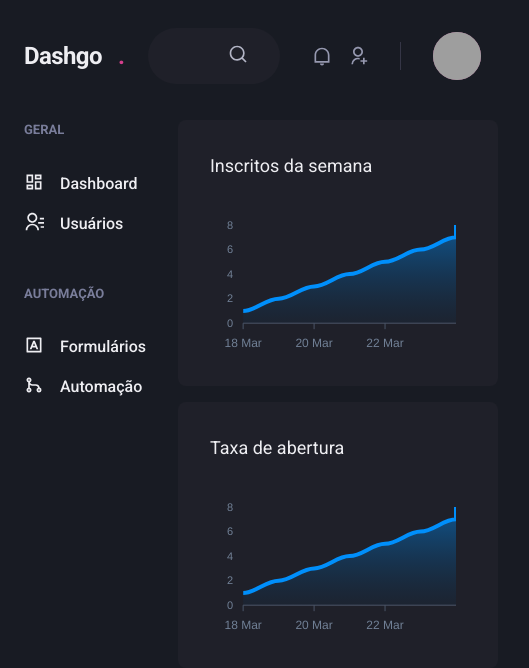
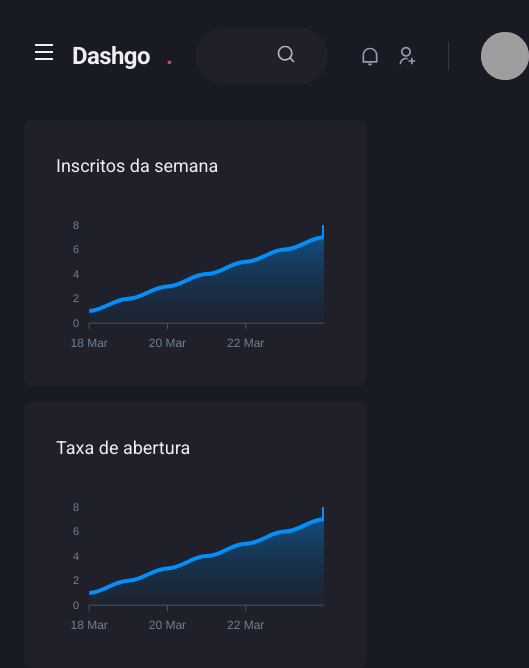
Before and after one commit to iago-abner/dashgo, a Next.js app: page /dashboard in a window 390 px wide. Shown: the top 668 px of the page, 529 px wide, since content can reach past the window. Built offline with nearby package versions, Linux system fonts and the light colour scheme; grey boxes are pictures that could not be loaded.

Commit message:
responsive sidebar

```diff
--- a/src/components/Header/index.tsx
+++ b/src/components/Header/index.tsx
@@ -1,10 +1,14 @@
-import {Flex, useBreakpointValue} from '@chakra-ui/react'
+import {Flex, Icon, IconButton, useBreakpointValue} from '@chakra-ui/react'
+import { RiMenuLine } from 'react-icons/ri'
+import { useSidebarDrawer } from '../../contexts/SidebarDrawerContext'
 import { Logo } from './Logo'
 import { NotificationNav } from './NotificationNav'
 import { Profile } from './Profile'
 import { SearchBox } from './SearchBox'
 
 export function Header(){
+  const { onOpen } = useSidebarDrawer()
+
   const isWideVersion = useBreakpointValue({
     base: false,
     lg: true,
@@ -20,6 +24,19 @@
       px="6"
       align="center"
       >
+        { !isWideVersion && (
+          <IconButton
+            aria-label = "open navigation"
+            icon={<Icon as={RiMenuLine}/>}
+            fontSize="24"
+            variant="unstyled"
+            onClick={onOpen}
+            mr="2"
+          >
+
+          </IconButton>
+        )}
+
         <Logo/>
         <SearchBox/>
 
--- a/src/components/Sidebar/index.tsx
+++ b/src/components/Sidebar/index.tsx
@@ -1,10 +1,31 @@
-import { Box, Stack, Text, Link, Icon } from "@chakra-ui/react";
-import { RiContactsLine, RiDashboardLine, RiGitMergeLine, RiInputMethodLine } from "react-icons/ri";
-import { NavLink } from "./NavLink";
-import { NavSection } from "./NavSection";
+import { Box, Drawer, DrawerBody, DrawerCloseButton, DrawerOverlay, useBreakpointValue, DrawerContent, DrawerHeader  } from "@chakra-ui/react";
+import { useSidebarDrawer } from "../../contexts/SidebarDrawerContext";
 import { SidebarNav } from "./SidebarNav";
 
 export function Sidebar(){
+  const {isOpen, onClose} = useSidebarDrawer()
+
+  const isDrawerSidebar = useBreakpointValue({
+    base: true,
+    lg: false,
+  })
+
+  if (isDrawerSidebar){
+    return (
+      <Drawer isOpen={isOpen} placement="left" onClose={onClose}>
+        <DrawerOverlay>
+          <DrawerContent bg="gray.800" p="4">
+            <DrawerCloseButton />
+            <DrawerHeader>Navegação</DrawerHeader>
+            <DrawerBody>
+              <SidebarNav/>
+            </DrawerBody>
+          </DrawerContent>
+        </DrawerOverlay>
+      </Drawer>
+    )
+  }
+
   return (
     <Box as="aside" w="64" mr="8">
       <SidebarNav/>
--- /dev/null
+++ b/src/contexts/SidebarDrawerContext.tsx
@@ -0,0 +1,28 @@
+import { useDisclosure, UseDisclosureReturn } from "@chakra-ui/react";
+import { useRouter } from "next/router";
+import { createContext, ReactNode, useContext, useEffect } from "react";
+
+interface SidebarDrawerProviderProps {
+  children: ReactNode
+}
+
+type SidebarDrawerContextData = UseDisclosureReturn
+
+const SidebarDrawerContext = createContext({} as SidebarDrawerContextData)
+
+export function SidebarDrawerProvider({children}:SidebarDrawerProviderProps){
+  const disclosure = useDisclosure()
+  const router = useRouter()
+
+  useEffect(() => {
+    disclosure.onClose()
+  }, [disclosure, router.asPath] )
+
+  return(
+    <SidebarDrawerContext.Provider value={disclosure}>
+      {children}
+    </SidebarDrawerContext.Provider>
+  )
+}
+
+export const useSidebarDrawer = () => useContext(SidebarDrawerContext)
--- a/src/pages/_app.tsx
+++ b/src/pages/_app.tsx
@@ -1,11 +1,14 @@
 import { AppProps } from 'next/app'
 import { ChakraProvider } from '@chakra-ui/react'
 import { theme } from '../styles/theme'
+import { SidebarDrawerProvider } from '../contexts/SidebarDrawerContext'
 
 function MyApp({ Component, pageProps }: AppProps) {
   return (
     <ChakraProvider theme={theme}>
-      <Component {...pageProps} />
+      <SidebarDrawerProvider>
+        <Component {...pageProps} />
+      </SidebarDrawerProvider>
     </ChakraProvider>
   )
 }
```
